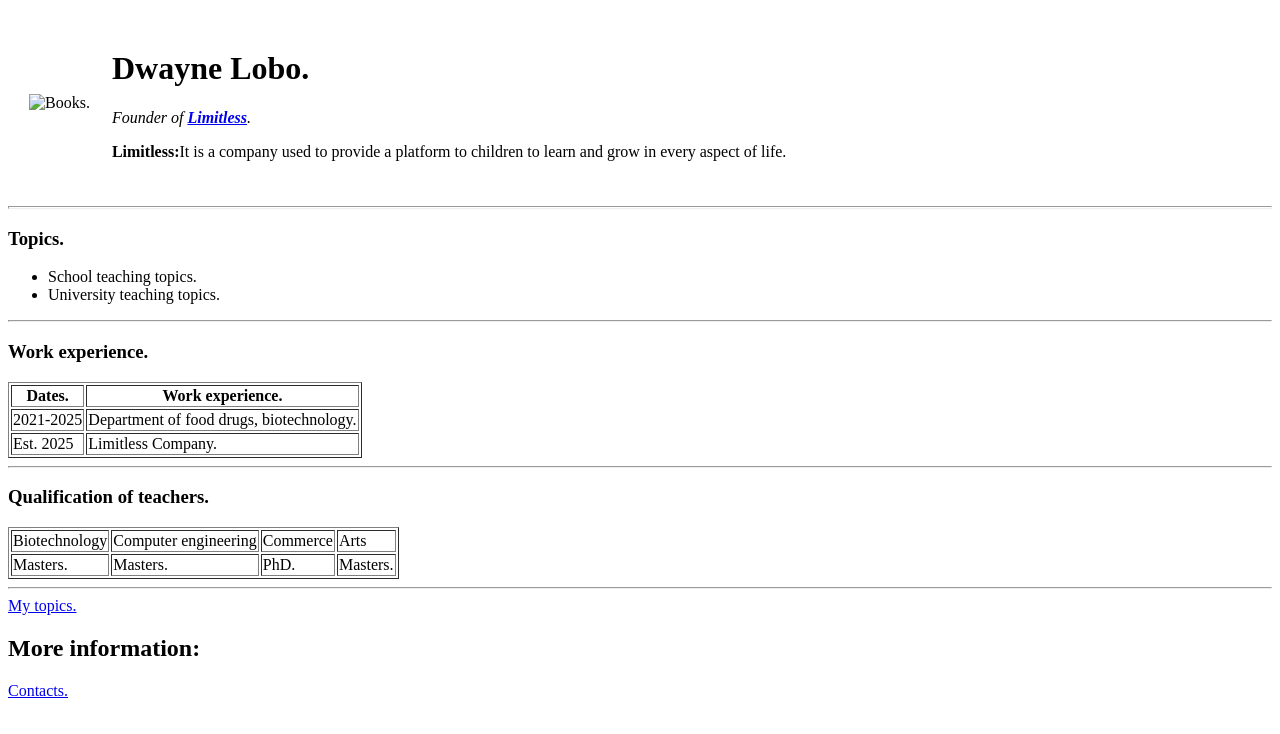
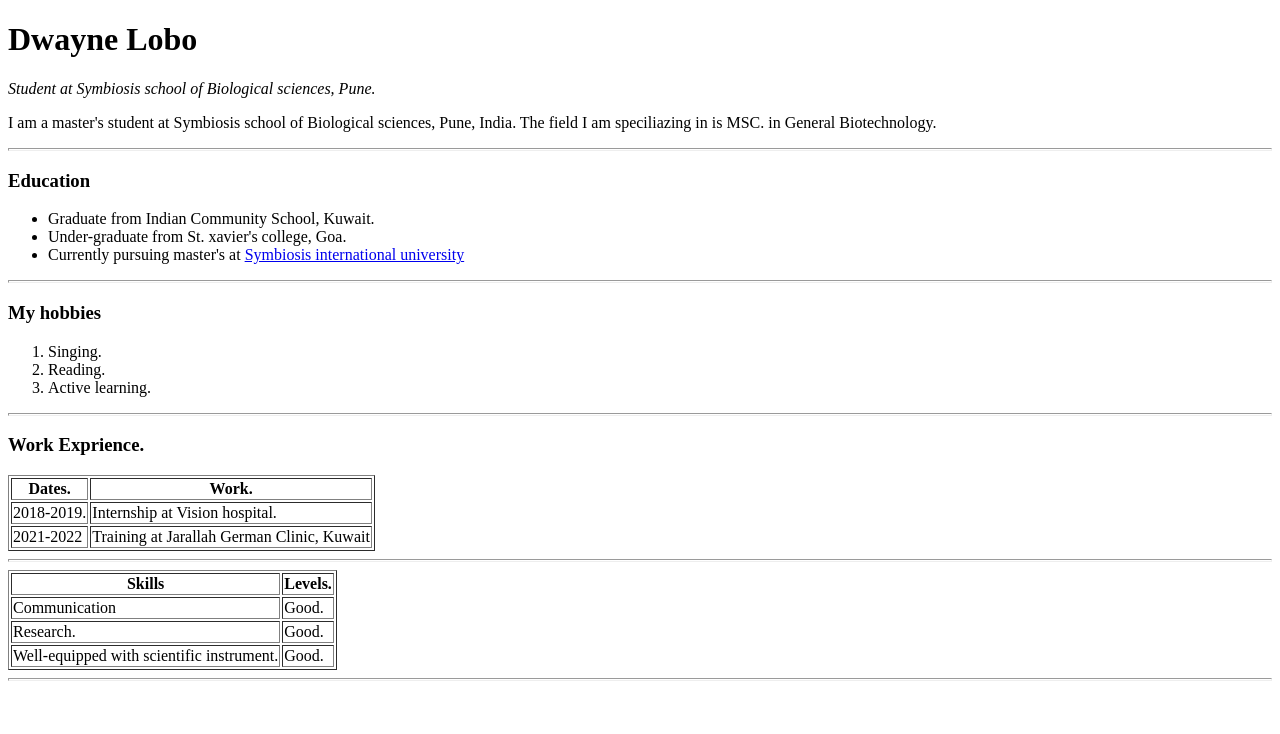
Before and after one commit to Dwaynex49/cv, a plain HTML site: page index.html in a window 1280 px wide. Drawn offline with Linux system fonts and the light colour scheme.

Commit message:
Add initial CV website file

```diff
--- a/index.html
+++ b/index.html
@@ -1,63 +1,69 @@
 <!DOCTYPE html>
-<html>
+<html lang="en" dir="ltr">
   <head>
-        <meta charset="UTF-8">
-        <title>Dwayne's personal site</title>
+    <meta charset="utf-8">
+    <title>Personal Site.</title>
+  </head>
+  <body>
 
-    </head>
-</html>
-<body>
-    <table cellspacing="20">
+        <tr><h1>Dwayne Lobo</h1>
+          <p><em>Student at Symbiosis school of Biological sciences, Pune.</em></p>
+          <p>I am a master's student at Symbiosis school of Biological sciences, Pune, India. The field I am speciliazing in is MSC. in General Biotechnology.</p></tr>
+<hr size="3">
+<h3>Education</h3>
+<ul>
+    <li>Graduate from Indian Community School, Kuwait.</li>
+    <li>Under-graduate from St. xavier's college, Goa.</li>
+    <li>Currently pursuing master's at <a href="https://www.siu.edu.in/">Symbiosis international university</a></li>
+</ul>
+<hr size="3">
+<h3>My hobbies</h3>
+<ol>
+    <li>Singing.</li>
+    <li>Reading.</li>
+    <li>Active learning.</li>
+</ol>
+<hr size="3">
+<h3>Work Exprience.</h3>
+<table border="1">
+  <thead>
     <tr>
-           <td> <img src="books..png" alt="Books."></td>
-           <td><h1>Dwayne Lobo.</h1>
-            <p><em>Founder of <strong><a href="https://www.amazon.in/Limitless-Upgrade-Anything-Faster-Exceptional/dp/1401958230">Limitless</a></strong>.</em></p>
-            <p><strong>Limitless:</strong>It is a company used to provide a platform to children to learn and grow in every aspect of life.</p></td>
+      <th>Dates.</th>
+      <th>Work.</th>
+    </tr>
+  </thead>
+  <tbody>
+    <tr>
+      <td>2018-2019.</td>
+      <td>Internship at Vision hospital.</td>
+    </tr>
+      <td>2021-2022</td>
+      <td>Training at Jarallah German Clinic, Kuwait</td>
     </tr>
     </table>
     <hr size="3">
-    <h3>Topics.</h3>
-    <ul>
-        <li>School teaching topics.</li>
-        <li>University teaching topics.</li>
-    </ul>
-    <hr>
-    <h3>Work experience.</h3>
+  </body>
   <table border="1">
     <thead>
-          <th>Dates.</th>
-          <th>Work experience.</th>
+      <tr>
+        <th>Skills</th>
+        <th>Levels.</th>
+      </tr>
     </thead>
     <tbody>
       <tr>
-          <td>2021-2025</td>
-          <td>Department of food drugs, biotechnology.</td>
+        <td>Communication</td>
+        <td>Good.</td>
       </tr>
       <tr>
-            <td>Est. 2025</td>
-            <td>Limitless Company.</td>
+        <td>Research.</td>
+        <td>Good.</td>
+      </tr>
+      <tr>
+        <td>Well-equipped with scientific instrument.</td>
+        <td>Good.</td>
       </tr>
     </tbody>
   </table>
-    <hr>
-    <h3>Qualification of teachers.</h3>
-    <table border="1">
-            <tr>
-                <td>Biotechnology</td>
-                <td>Computer engineering</td>
-                <td>Commerce</td>
-                <td>Arts</td>
-             </tr>
-             <tr>
-                 <td>Masters.</td>
-                 <td>Masters.</td>
-                 <td>PhD.</td>
-                 <td>Masters.</td>
-             </tr>
-         </table>
-    <hr>
-    <a href="topics.html">My topics.</a>
-    <h2>More information:</h2>
-    <a href="contacts.html">Contacts.</a>
-</body>
+  <hr size="3">
 </html>
```
Lines whose indentation alone changed are shown as unchanged.
